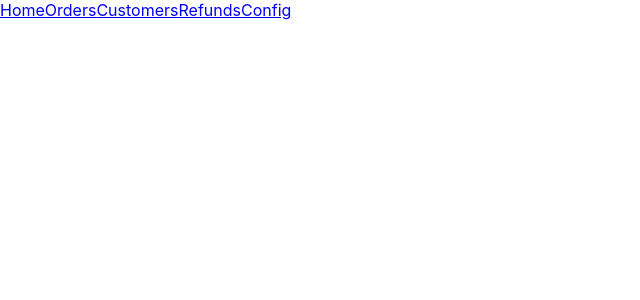
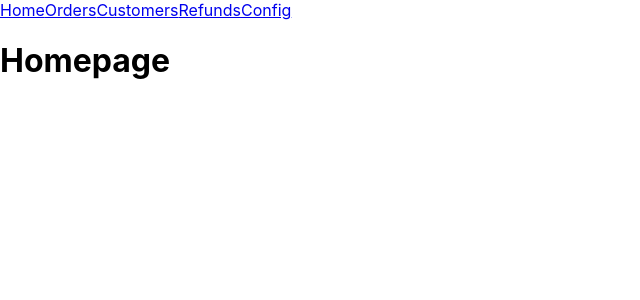
Before and after one commit to TheCyberFlash/stjag-basic-crud-react, a React (Create React App) app in the folder basic-crud/: page / in a window 1280 px wide. Shown: the top 300 px of the page, without its empty margins (0-640 px from the left). Built offline with nearby package versions, Linux system fonts and the light colour scheme.

Commit message:
Test Homepage

```diff
--- a/basic-crud/src/App.js
+++ b/basic-crud/src/App.js
@@ -1,6 +1,7 @@
 import React from "react";
 import { BrowserRouter as Router, Route, Routes } from "react-router-dom";
 import Sidebar from "./components/Sidebar";
+import Homepage from "./components/Homepage";
 
 function App() {
   return (
@@ -8,7 +9,7 @@
       <div>
         <Sidebar />
         <Routes>
-          {/* <Route exact path="/" component={Home} /> */}
+          <Route exact path="/" element={<Homepage />} />
           {/* <Route exact path="/orders" component={Orders} /> */}
           {/* <Route exact path="/customers" component={Customers} /> */}
           {/* <Route exact path="/refunds" component={Refunds} /> */}
--- /dev/null
+++ b/basic-crud/src/components/Homepage.js
@@ -0,0 +1,11 @@
+import React from "react";
+
+const Homepage = () => {
+    return (
+        <div>
+            <h1>Homepage</h1>
+        </div>
+    )
+}
+
+export default Homepage;
```
